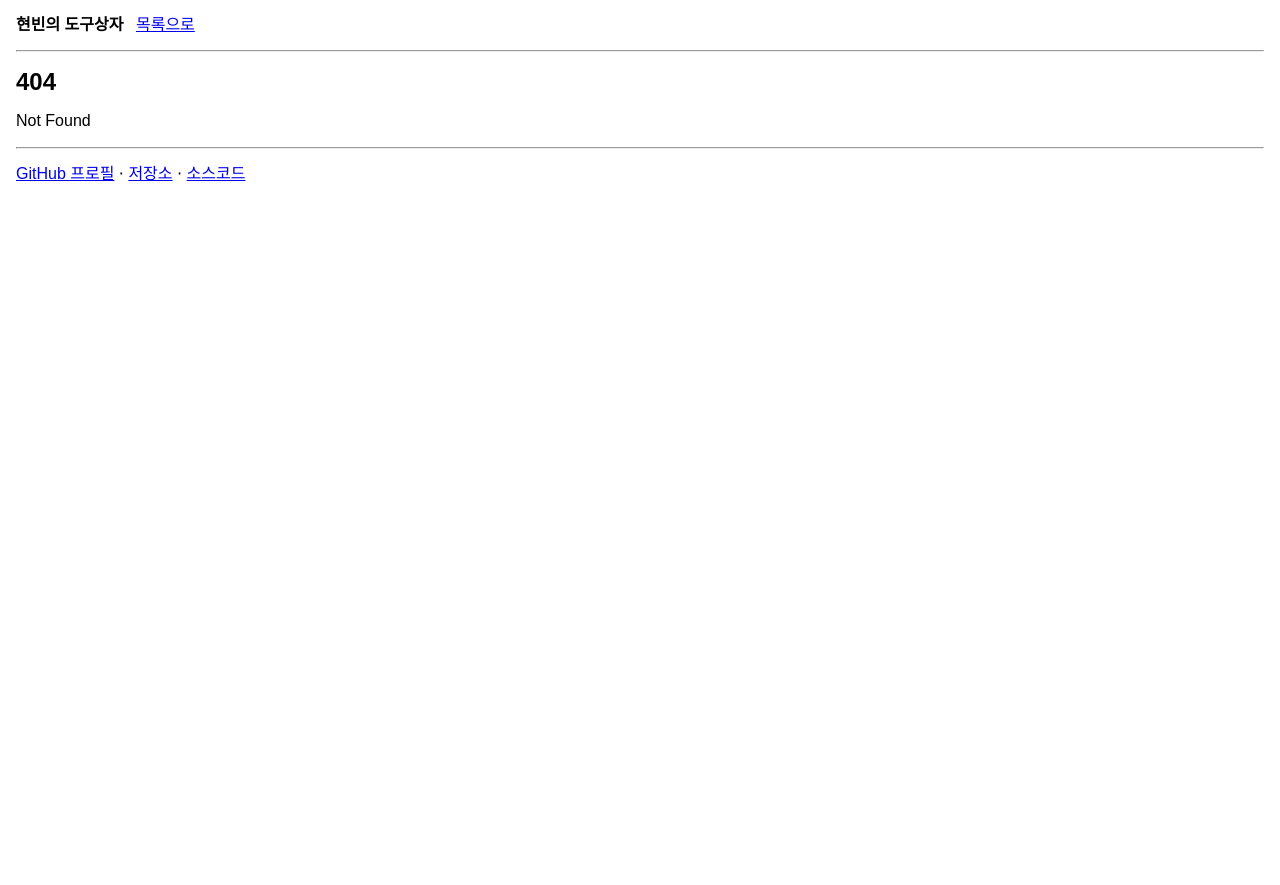
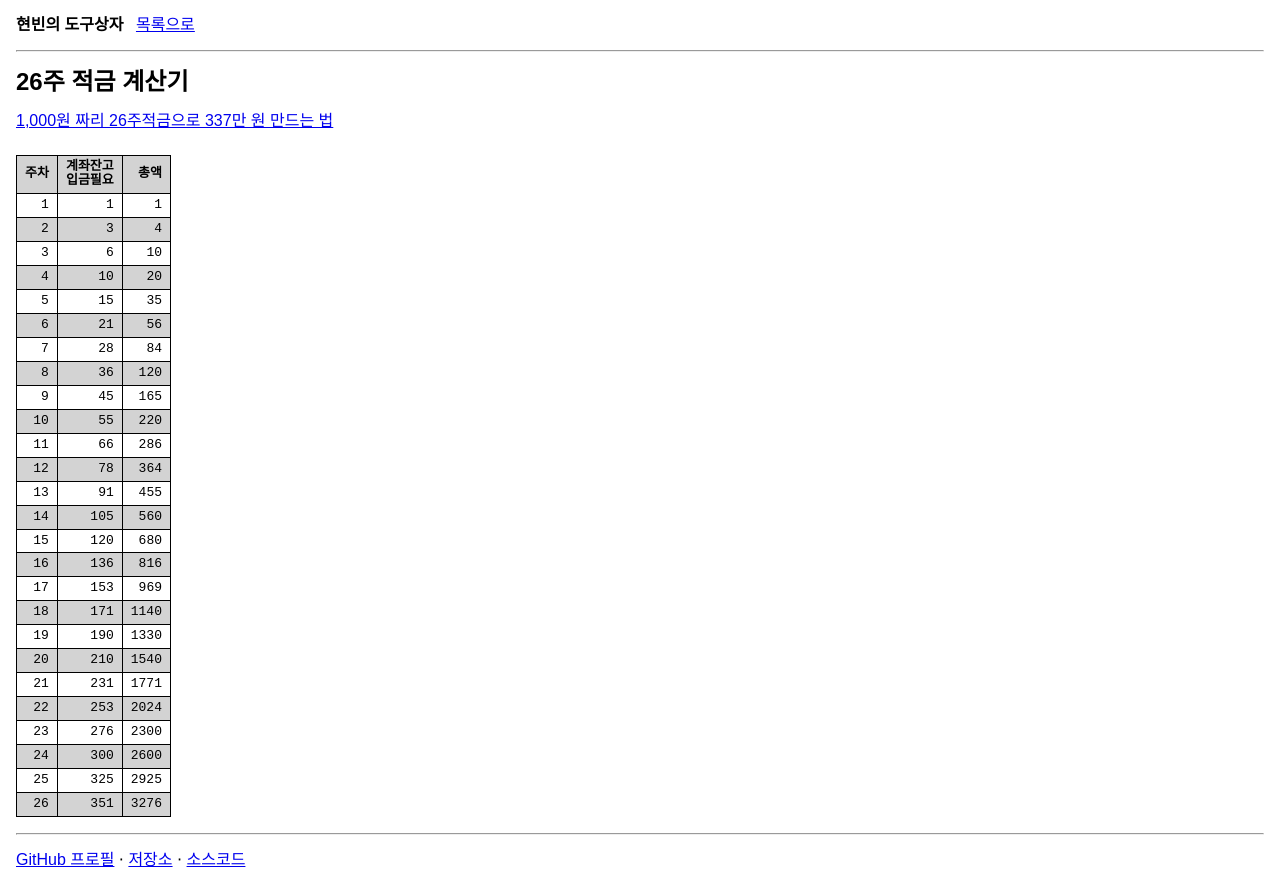
Before and after one commit to hyunbinseo/toolbox, a SvelteKit app: page /kakao26 in a window 1280 px wide. Before the commit this address had no page. Before the commit the page ends 800 px from the top, so only its background shows below. Built offline with nearby package versions, Linux system fonts and the light colour scheme; a web font is replaced by a local one.

Commit message:
feat: add kakao 26 calculator

```diff
--- /dev/null
+++ b/src/routes/(tool)/kakao26/+page.svelte
@@ -0,0 +1,54 @@
+<script lang="ts">
+	const cumulativeSum = (
+		(sum: number) => (value: number) =>
+			(sum += value)
+	)(0);
+
+	const balances = new Array(26).fill(0).map((_, index) => {
+		const n = index + 1;
+		return (n * (n + 1)) / 2;
+	});
+
+	const cumulated = balances.map(cumulativeSum);
+</script>
+
+<a href="https://www.kakaobank.com/bank-story/195" target="_blank">
+	1,000원 짜리 26주적금으로 337만 원 만드는 법
+</a>
+
+<table>
+	<thead>
+		<tr>
+			<th>주차</th>
+			<th>계좌잔고<br />입금필요</th>
+			<th>총액</th>
+		</tr>
+	</thead>
+	<tbody>
+		{#each cumulated as c, index}
+			<tr>
+				<td>{index + 1}</td>
+				<td>{balances[index]}</td>
+				<td>{c}</td>
+			</tr>
+		{/each}
+	</tbody>
+</table>
+
+<style>
+	table {
+		font-family: monospace;
+		border-collapse: collapse;
+		margin-top: 1.5rem;
+	}
+	th,
+	td {
+		text-align: right;
+		border: 1px solid;
+		padding: 0.25rem 0.5rem;
+	}
+	thead > tr,
+	tbody > tr:nth-child(2n) {
+		background-color: lightgray;
+	}
+</style>
--- /dev/null
+++ b/src/routes/(tool)/kakao26/+page.ts
@@ -0,0 +1,7 @@
+import type { PageLoad } from './$types';
+
+export const load = (() => ({
+	title: '26주 적금 계산기',
+	description:
+		'카카오뱅크 풍차 돌리기 - 매주 신규 계좌를 개설해 1만 원씩 증액하도록 했을 때 - 납입해야 하는 주차별 금액을 정리합니다.'
+})) satisfies PageLoad;
```
